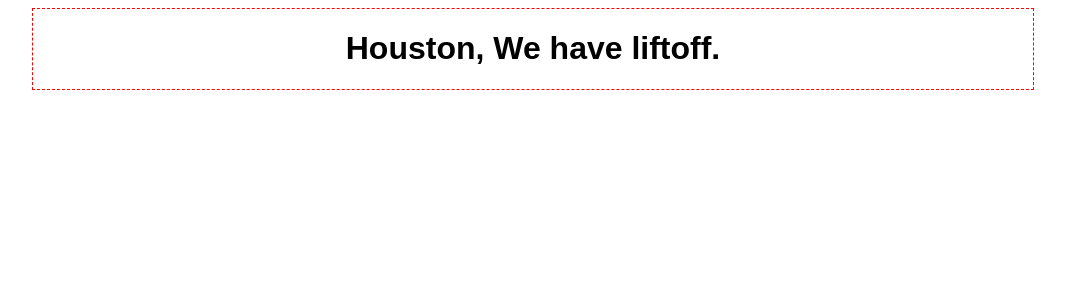
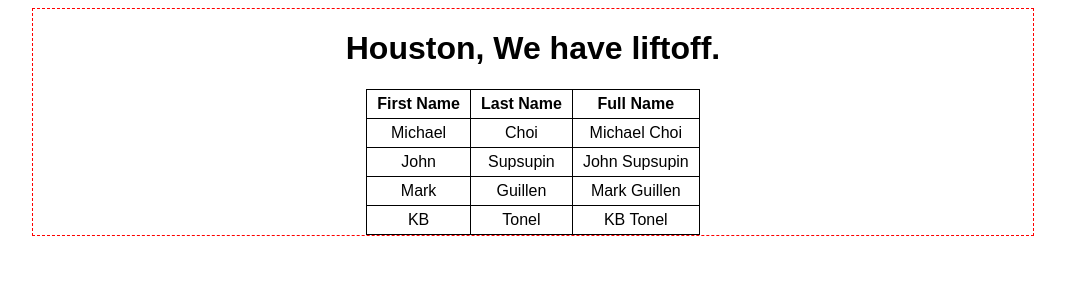
Before and after one commit to smith-cameron/Flask, a Flask app: page / in a window 1280 px wide. Shown: the top 300 px of the page, without its empty margins (107-1172 px from the left). Run offline with Flask 2, Linux system fonts and the light colour scheme.

Commit message:
6/28 - table rendering complete

```diff
--- a/htmlTables/server.py
+++ b/htmlTables/server.py
@@ -3,7 +3,13 @@ app = Flask(__name__)
 
 @app.route('/')
 def index():
-    return render_template('index.html')
+    usersInfo = [
+        {'first_name' : 'Michael', 'last_name' : 'Choi'},
+        {'first_name' : 'John', 'last_name' : 'Supsupin'},
+        {'first_name' : 'Mark', 'last_name' : 'Guillen'},
+        {'first_name' : 'KB', 'last_name' : 'Tonel'}
+    ]
+    return render_template('index.html', users = usersInfo)
 
 @app.route('/', defaults={'path': ''})
 @app.route('/<path:path>')
--- a/htmlTables/static/style.css
+++ b/htmlTables/static/style.css
@@ -8,3 +8,14 @@
 #head{
     text-align: center;
 }
+td, th{
+    text-align: center;
+    padding: 5px 10px;
+}
+table, th, td{
+    border: solid thin black;
+    border-collapse: collapse;
+}
+table{
+    margin: 0px auto;
+}
--- a/htmlTables/templates/index.html
+++ b/htmlTables/templates/index.html
@@ -3,12 +3,28 @@
 <head>
     <meta charset="UTF-8">
     <meta name="viewport" content="width=device-width, initial-scale=1.0">
-    <title>Skeleton</title>
+    <title>Table Rendering</title>
     <link rel="stylesheet" type="text/css" href="{{ url_for('static', filename='style.css') }}">
 </head>
 <body>
 <div id="wrapper">
     <h1 id="head">Houston, We have liftoff.</h1>
+    <table>
+        <tr>
+            <th>First Name</th>
+            <th>Last Name</th>
+            <th>Full Name</th>
+        </tr>
+        <tbody>
+        {% for user in users %}
+        <tr>
+            <td>{{user['first_name']}}</td>
+            <td>{{user['last_name']}}</td>
+            <td>{{user['first_name']}} {{user['last_name']}}</td>
+        </tr>
+        {% endfor %}
+        </tbody>
+    </table>
 </div>
 </body>
 </html>
```
